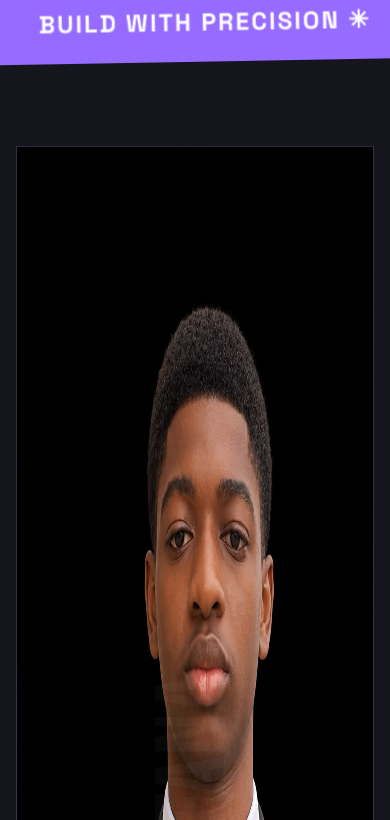
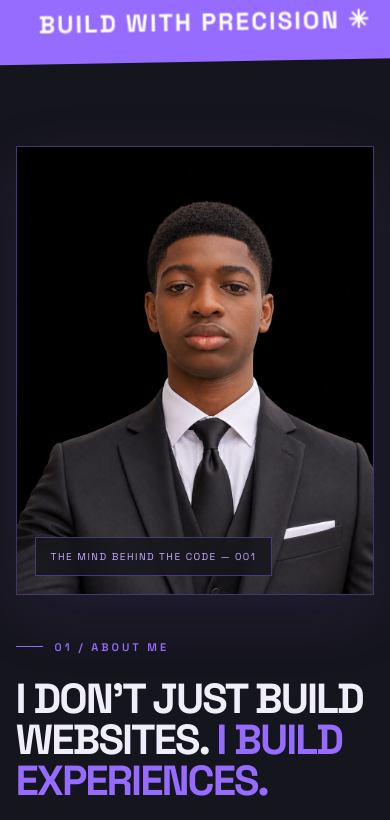
Before and after one commit to fofanaumar73-ai/elite-portfolio, a plain HTML site: page index.html in a window 390 px wide. Shown: the part 1087-1907 px from the top of the page. Drawn offline with nearby package versions, Linux system fonts and the light colour scheme.

Commit message:
Add styles for about section and portrait
Added styles for the about section including visual effects and responsive design.

```diff
--- a/index.html
+++ b/index.html
@@ -1500,6 +1500,62 @@ img {max-width:100%;display:block}
   }
 }
 
+
+/* ABOUT SECTION — PROFILE PORTRAIT */
+
+.about-visual {
+  position: relative;
+  min-height: 430px;
+  aspect-ratio: 4 / 5;
+  overflow: hidden;
+  display: block;
+  background: #15151D;
+  border: 1px solid rgba(150, 107, 255, 0.35);
+  box-shadow: 0 20px 65px rgba(150, 107, 255, 0.10);
+}
+
+.about-visual::before {
+  content: none;
+}
+
+.about-visual .about-symbol {
+  display: none;
+}
+
+.about-portrait {
+  position: absolute;
+  inset: 0;
+  width: 100%;
+  height: 100%;
+  object-fit: cover;
+  object-position: center 18%;
+  display: block;
+  transition: transform 0.7s ease;
+}
+
+.about-visual:hover .about-portrait {
+  transform: scale(1.035);
+}
+
+.about-stamp {
+  position: absolute;
+  z-index: 2;
+  bottom: 18px;
+  left: 18px;
+  padding: 12px 15px;
+  background: rgba(21, 21, 29, 0.82);
+  border: 1px solid rgba(150, 107, 255, 0.4);
+  color: #C4A8FF;
+  backdrop-filter: blur(12px);
+  font-size: 10px;
+  letter-spacing: 1.5px;
+}
+
+@media(max-width: 600px) {
+  .about-visual {
+    min-height: 350px;
+  }
+}
 
 
 </style>
```
